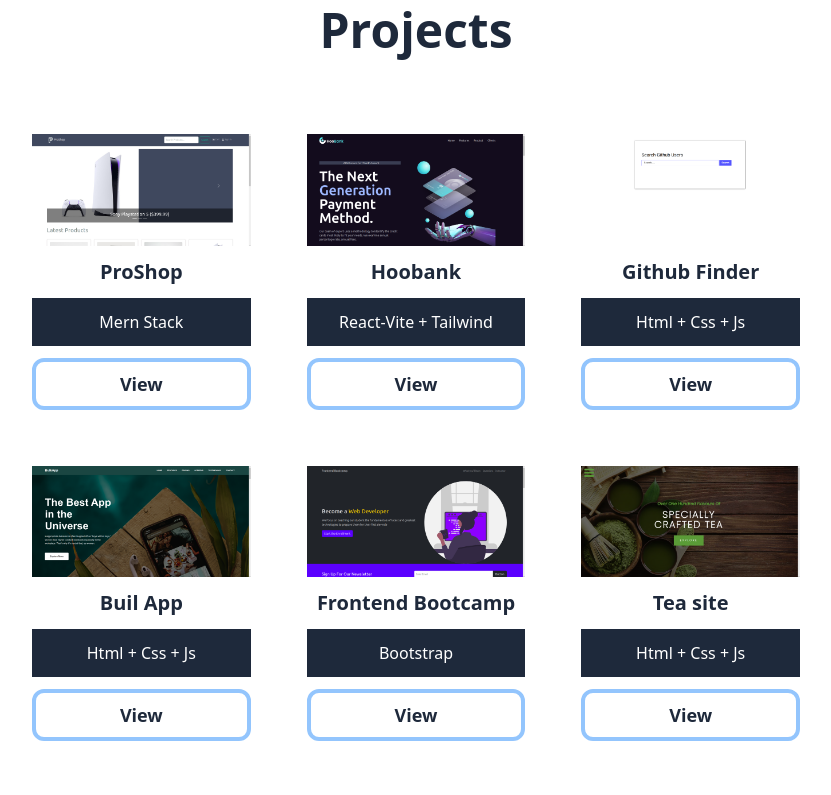
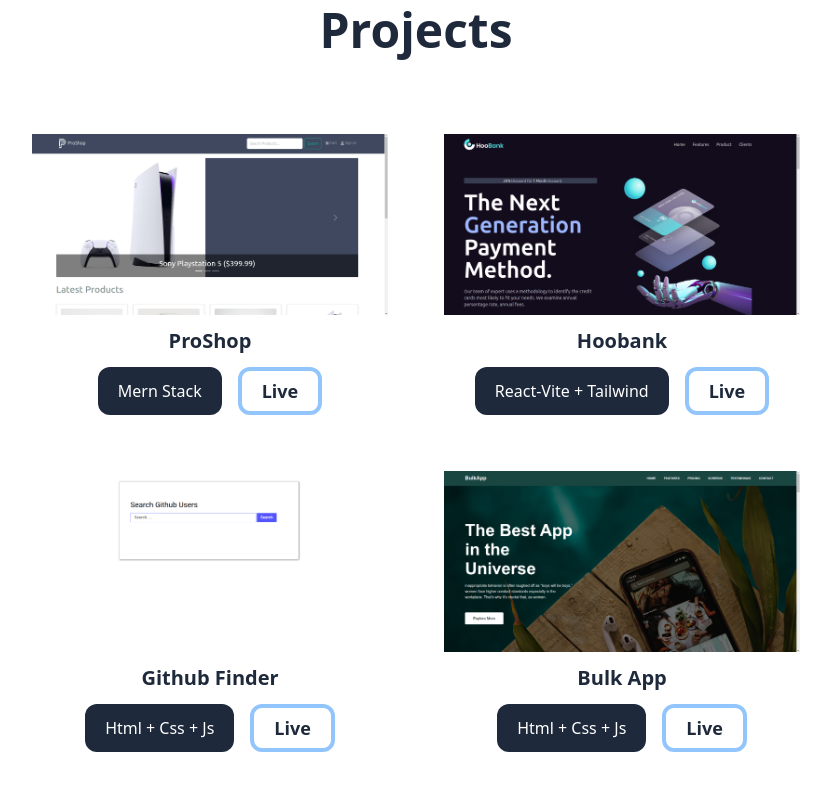
Before and after one commit to Alimisolution/portfolio, a React (Vite) app: page / in a window 1280 px wide. Shown: the part 1960-2755 px from the top of the page, without its empty margins (224-1055 px from the left). Built offline with nearby package versions, Linux system fonts and the light colour scheme.

Commit message:
Changed the Projects layout

```diff
--- a/src/components/Hero.jsx
+++ b/src/components/Hero.jsx
@@ -2,7 +2,7 @@
     return (
      <div className="hero lg:grid grid-cols-2 items-center mt-28 md:mt-10 justify-center w-[100%] h-[100vh] gap-10 text-white px-4 md:px-24">
         <div className="mx-auto text-center md:text-left">
-            <p className="text-xl">I'm Alimi AbdulRosheed</p>
+            <p className="md:text-xl">I'm Alimi AbdulRosheed (Alimisolution)</p>
             <h1 className="font-bold text-4xl md:text-7xl mt-5">Software Engineer</h1>
             <h1 className="font-bold text-lg md:text-2xl mb-10 mt-5">Full-Stack javascript Developer</h1>
               <div className="space-y-1 flex items-center gap-5 justify-center md:justify-start">
--- a/src/components/projects.jsx
+++ b/src/components/projects.jsx
@@ -3,49 +3,63 @@
         <div className="px-4 md:py-24 py-14 text-center bg-white text-slate-800 md:mt-0 mt-56">
             <div className="max-w-3xl mx-auto">
             <h1 className="md:text-5xl text-4xl mb-10 font-semibold">Projects </h1>
-           <div className="grid sm:grid-cols-2 lg:grid-cols-3 gap-14 mt-20">
+           <div className="grid md:grid-cols-2 lg:grid-cols gap-14 mt-20">
              <div className="space-y-3">
                 <img src="/img/proshop.png" alt="proshop" />
                 <p className="font-semibold text-lg md:text-xl">ProShop</p>
-                 <p className="text-white py-3 bg-slate-800">Mern Stack</p>
-                <a className="block mt-5 font-semibold text-lg border-4 py-2 px-5 rounded-xl border-blue-300 cursor-point " href="https://proshop-hwl2.onrender.com/">View</a>
+                <div className="flex justify-center items-center gap-4">
+                 <p className="text-white py-3 px-5 rounded-xl bg-slate-800">Mern Stack</p>
+                <p><a className="mt-5 font-semibold text-lg border-4 py-2 px-5 rounded-xl border-blue-300 cursor-point " href="https://proshop-hwl2.onrender.com/">Live</a></p>
+            </div>
             </div>
             <div className="space-y-3">
                 <img src="/img/hoobank.png" alt="hoobank" />
                 <p className="font-semibold text-lg md:text-xl">Hoobank</p>
-                <p className="text-white py-3 bg-slate-800">React-Vite + Tailwind</p>
-                <a className="block mt-5 font-semibold text-lg border-4 py-2 px-5 rounded-xl border-blue-300 cursor-point " href="https://hoobank-site-react.netlify.app/">View</a>
+                <div className="flex justify-center items-center gap-4">
+                <p className="text-white py-3 px-5 rounded-xl bg-slate-800">React-Vite + Tailwind</p>
+                <p><a className="mt-5 font-semibold text-lg border-4 py-2 px-5 rounded-xl border-blue-300 cursor-point " href="https://hoobank-site-react.netlify.app/">Live</a></p>
+            </div>
             </div>
              <div className="space-y-3">
                 <img src="/img/gitfinder.png" alt="gitfinder" />
                 <p className="font-semibold text-lg md:text-xl">Github Finder</p>
-                 <p className="text-white py-3 bg-slate-800">Html + Css + Js</p>
-                <a className="block mt-5 font-semibold text-lg border-4 py-2 px-5 rounded-xl border-blue-300 cursor-point " href="https://github-user-search-using-input.netlify.app/">View</a>
+                <div className="flex justify-center items-center gap-4">
+                 <p className="text-white py-3 px-5 rounded-xl bg-slate-800">Html + Css + Js</p>
+                <p><a className="mt-5 font-semibold text-lg border-4 py-2 px-5 rounded-xl border-blue-300 cursor-point " href="https://github-user-search-using-input.netlify.app/">Live</a></p>
+            </div>
             </div>
             <div className="space-y-3">
                 <img src="/img/bulkapp.png" alt="bulkapp" />
-                <p className="font-semibold text-lg md:text-xl">Buil App</p>
-                <p className="text-white py-3 bg-slate-800">Html + Css + Js</p>
-                <a className="block mt-5 font-semibold text-lg border-4 py-2 px-5 rounded-xl border-blue-300 cursor-point " href="https://gentle-pothos-5af06d.netlify.app/">View</a>
+                <p className="font-semibold text-lg md:text-xl">Bulk App</p>
+                <div className="flex justify-center items-center gap-4">
+                <p className="text-white py-3 px-5 rounded-xl bg-slate-800">Html + Css + Js</p>
+                <p><a className="mt-5 font-semibold text-lg border-4 py-2 px-5 rounded-xl border-blue-300 cursor-point " href="https://gentle-pothos-5af06d.netlify.app/">Live</a></p>
+            </div>
             </div>
              <div className="space-y-3">
                 <img src="/img/bootcamp.png" alt="bootcamp" />
                 <p className="font-semibold text-lg md:text-xl">Frontend Bootcamp</p>
-                <p className="text-white py-3 bg-slate-800">Bootstrap</p>
-                <a className="block mt-5 font-semibold text-lg border-4 py-2 px-5 rounded-xl border-blue-300 cursor-point " href="https://bootcamp-bootstra.netlify.app/">View</a>
+                <div className="flex justify-center items-center gap-4">
+                <p className="text-white py-3 px-5 rounded-xl bg-slate-800">Bootstrap</p>
+                <p><a className="mt-5 font-semibold text-lg border-4 py-2 px-5 rounded-xl border-blue-300 cursor-point " href="https://bootcamp-bootstra.netlify.app/">Live</a></p>
+            </div>
             </div>
             <div className="space-y-3">
                 <img src="/img/teasite.png" alt="teasite" />
                 <p className="font-semibold text-lg md:text-xl">Tea site</p>
-                <p className="text-white py-3 bg-slate-800">Html + Css + Js</p>
-                <a className="block mt-5 font-semibold text-lg border-4 py-2 px-5 rounded-xl border-blue-300 cursor-point " href="https://alimiteasite.netlify.app/">View</a>
+                <div className="flex justify-center items-center gap-4">
+                <p className="text-white py-3 px-5 rounded-xl bg-slate-800">Html + Css + Js</p>
+                <p><a className="mt-5 font-semibold text-lg border-4 py-2 px-5 rounded-xl border-blue-300 cursor-point " href="https://alimiteasite.netlify.app/">Live</a></p>
+            </div>
             </div>
 
             <div className="space-y-3">
                 <img src="/img/rshoe.png" alt="rshoe" />
                 <p className="font-semibold text-lg md:text-xl">R-Shoe</p>
-                 <p className="text-white py-3 bg-slate-800">Html + Css + Js</p>
-                <a className="block mt-5 font-semibold text-lg border-4 py-2 px-5 rounded-xl border-blue-300 cursor-point " href="https://rshoe.netlify.app/">View</a>
+                <div className="flex justify-center items-center gap-4">
+                 <p className="text-white py-3 bg-slate-800 rounded-xl px-5">Html + Css + Js</p>
+                <p><a className="mt-5 font-semibold text-lg border-4 py-2 px-5 rounded-xl border-blue-300 cursor-point " href="https://rshoe.netlify.app/">Live</a></p>
+            </div>
             </div>
 
 
```
